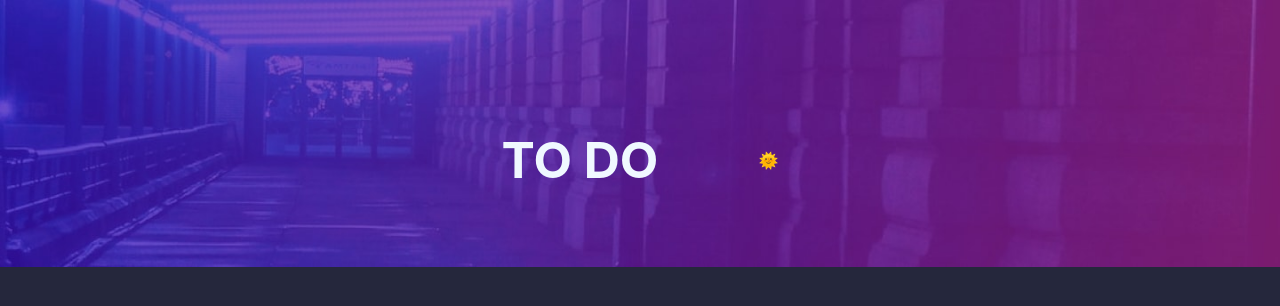
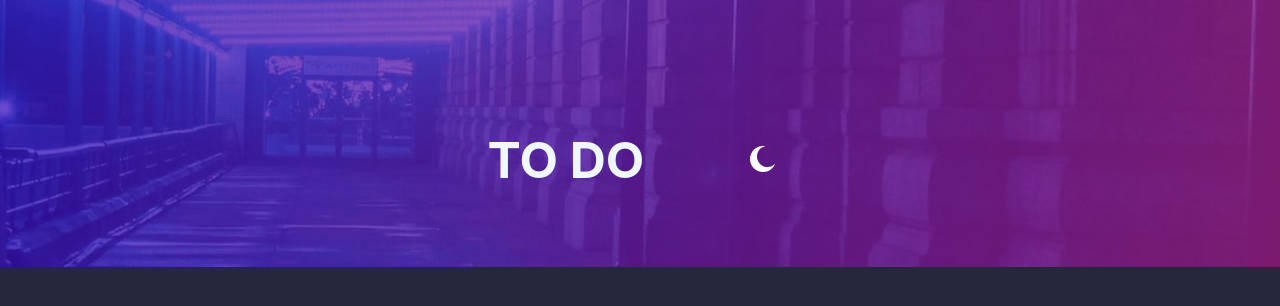
Before and after one commit to MaxSteelAT/todo-app-REACT, a React (Create React App) app: page / in a window 1280 px wide. Shown: the top 306 px of the page. Built offline with nearby package versions, Linux system fonts and the light colour scheme.

Commit message:
Se agregó la lógica al darkmode.

```diff
--- a/src/components/darkMode/darkMode.js
+++ b/src/components/darkMode/darkMode.js
@@ -1,14 +1,28 @@
-import './darkMode.scss'
-import { useState, useEffect } from 'react'
+import './darkMode.scss';
+import iconMoon from '../../assets/images/icon-moon.svg';
+import iconSun from '../../assets/images/icon-sun.svg'
+import { useState, useEffect } from 'react';
 
-function App() {
+function DarkMode() {
+  const [isDarkMode, setIsDarkMode] = useState(true);
 
-
+  const changeMode = () => {
+    setIsDarkMode(isDarkMode === false)
+    //done: item.done === true ? false : true,
+  }
   return (
     <div className="darkMode">
-      <div className='darMode-icon'>🌞</div>
+      <div className="darkMode-icon">
+        <button onClick={changeMode}>
+        <img
+          src={isDarkMode ? iconMoon : iconSun}
+          alt={isDarkMode ? "icon moon" : "icon sun"}
+          className="icon-moon icon-sun"
+        />
+        </button>
+      </div>
     </div>
   );
 }
 
-export default App;
+export default DarkMode;
--- a/src/components/darkMode/darkMode.scss
+++ b/src/components/darkMode/darkMode.scss
@@ -1,5 +1,14 @@
 .darkMode{
-  display: flex;
-  justify-content: center;
   margin-top: 80px;
+  margin-right: 10px;
 }
+
+.darkMode-icon {
+align-items: right;
+}
+
+button{
+  align-items: right;
+  background-color: #0000;
+  border-style: hidden;
+}
```
